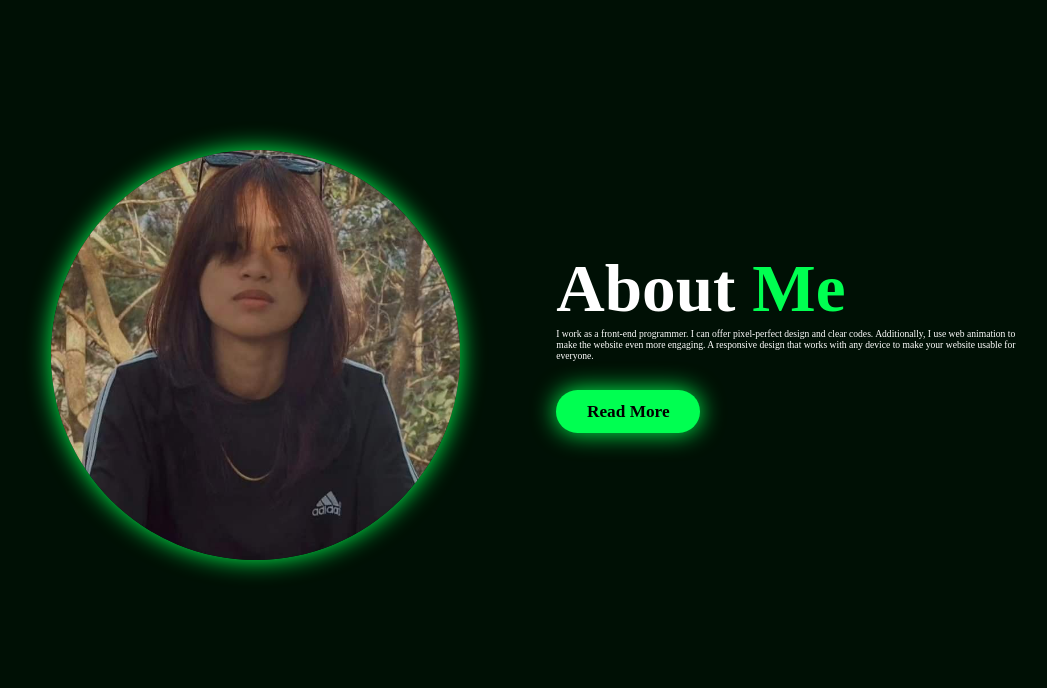
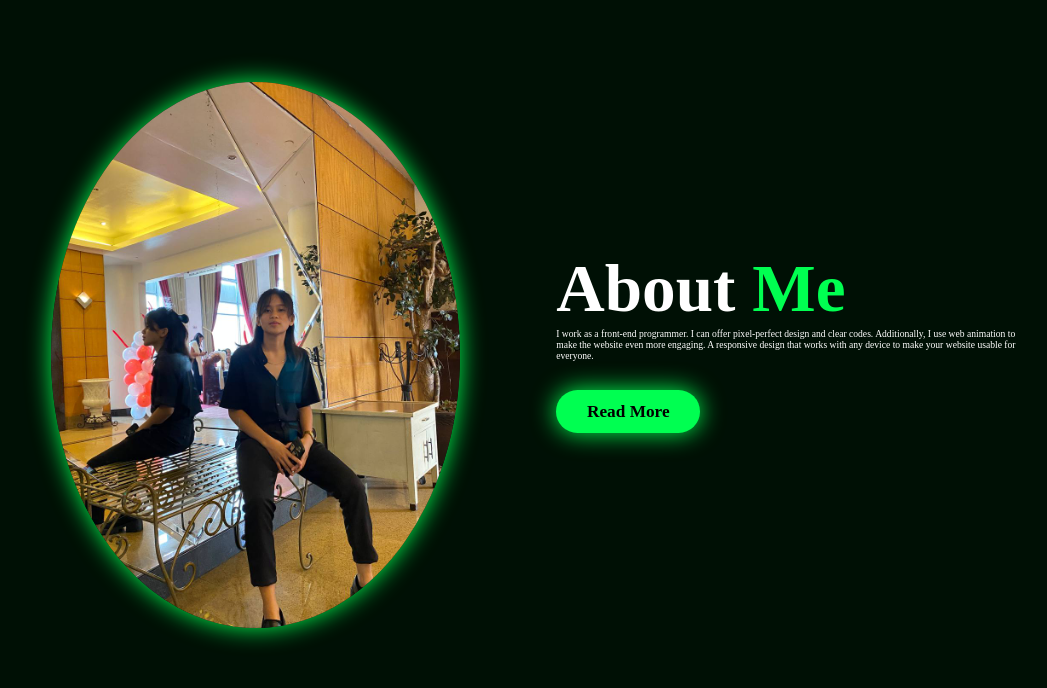
Before and after one commit to BSIT-Web-Programming-2024/TARRAYO, a plain HTML site: page index.html in a window 1280 px wide. Shown: the part 957-1645 px from the top of the page, without its empty margins (103-1150 px from the left). Drawn offline with nearby package versions, Linux system fonts and the light colour scheme.

Commit message:
Add files via upload

```diff
--- a/index.html
+++ b/index.html
@@ -61,7 +61,7 @@
 <section class="about" id="about">
 
     <div class="about-img">
-        <img src="yana.jpg" alt="">
+        <img src="dan.jpg" alt="">
     </div>
 
     <div class="about-content">
```
Also changed, not shown: dan.jpg (added).
